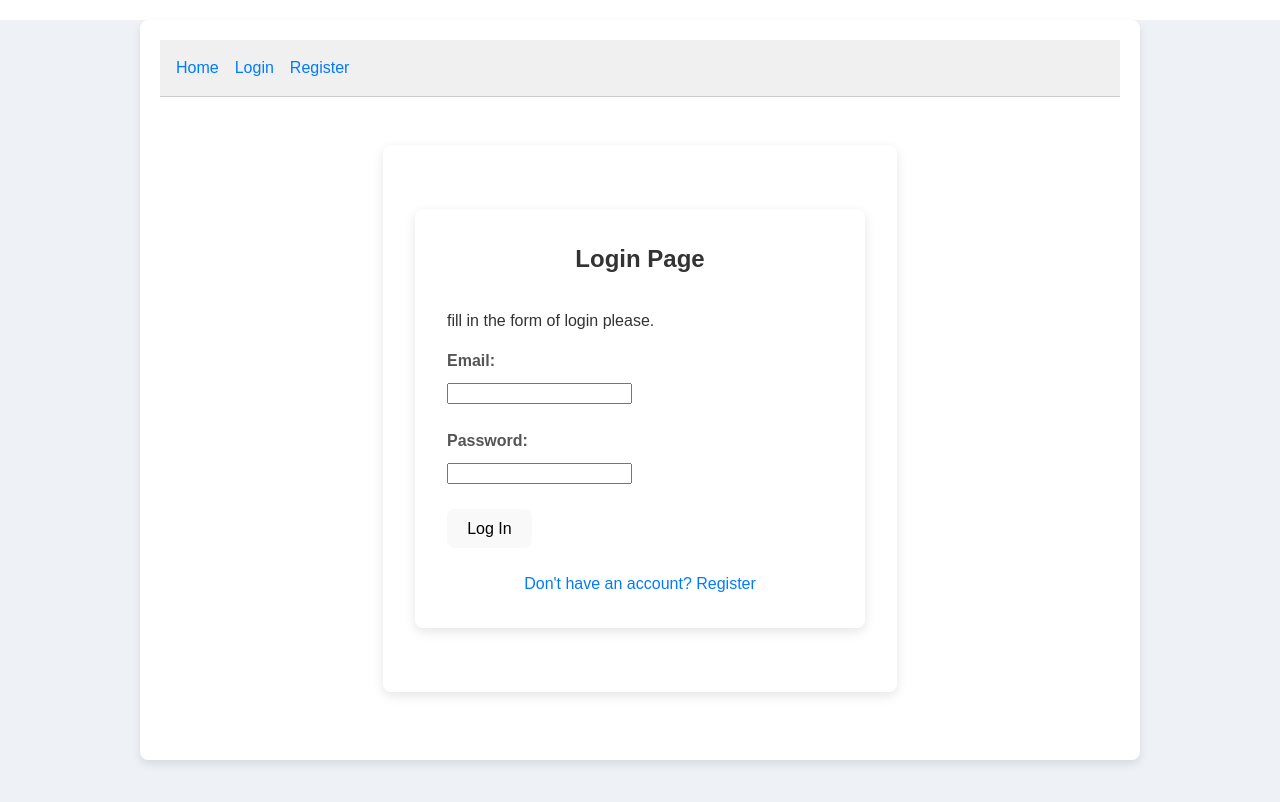
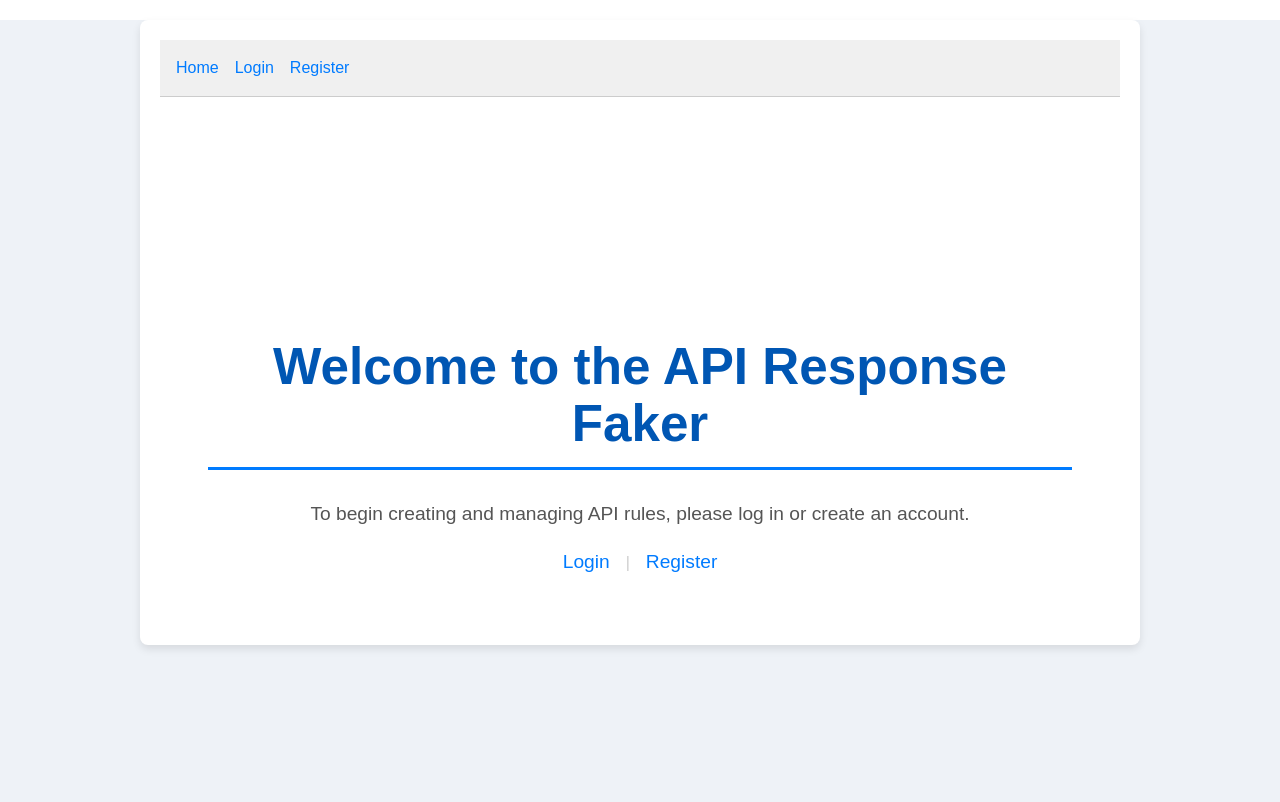
Before and after one commit to Jorje888/api-response-faker, a React (Vite) app in the folder frontend/: page / in a window 1280 px wide. Before the commit this address led to /login. Shown: the top 802 px of the page. Built offline with nearby package versions, Linux system fonts and the light colour scheme.

Commit message:
App.tsx was a bit messy , so I had to rearang the page I was welcoming the client with

```diff
--- a/frontend/src/App.tsx
+++ b/frontend/src/App.tsx
@@ -10,6 +10,7 @@ import { BrowserRouter, Routes, Route , Navigate} from 'react-router-dom';
 import LoginPage from './LoginPage';
 import RegisterPage from './RegisterPage';
 import { Link } from 'react-router-dom';
+import WelcomePage from './WelcomePage';
 
 // ამ კოდს შევცვლი იმის მიხედვით როგორ მომიწევს გატესტვა , საიდან რისი ჩამოტვირთვა მომიწევს ,
 // სოკეტიდან როგორ , რა ბრძანებთ მიიღებენ ინფორმაციას
@@ -76,6 +77,7 @@ const [isLoggedIn, setIsLoggedIn] = useState(!!localStorage.getItem('authToken')
     localStorage.removeItem('authToken');
     setIsLoggedIn(false);
     console.log('User logged out. isLoggedIn is now:', false);
+
     // The useEffect above will handle disconnecting the socket when isLoggedIn becomes false
   };
 
@@ -116,7 +118,7 @@ const [isLoggedIn, setIsLoggedIn] = useState(!!localStorage.getItem('authToken')
               <RuleList rules={rules} />
             </>
             ) : (<>
-                <Navigate to="/login" replace /> {/*Navigate კომპონენტი გადამისამართებისთვის*/}
+                 <WelcomePage />
                 </>
               )
           } />
--- /dev/null
+++ b/frontend/src/WelcomePage.tsx
@@ -0,0 +1,32 @@
+import React from 'react';
+import { Link } from 'react-router-dom';
+
+// Some simple inline styling to make it look nice
+const containerStyle: React.CSSProperties = {
+  textAlign: 'center',
+  marginTop: '10rem',
+  padding: '2rem',
+};
+
+const linkStyle: React.CSSProperties = {
+    margin: '0 1rem',
+    fontSize: '1.2rem'
+}
+
+function WelcomePage() {
+  return (
+    <div style={containerStyle}>
+      <h1>Welcome to the API Response Faker</h1>
+      <p style={{ fontSize: '1.2rem', color: '#555' }}>
+        To begin creating and managing API rules, please log in or create an account.
+      </p>
+      <div>
+        <Link to="/login" style={linkStyle}>Login</Link>
+        <span style={{color: '#ccc'}}>|</span>
+        <Link to="/register" style={linkStyle}>Register</Link>
+      </div>
+    </div>
+  );
+}
+
+export default WelcomePage;
```
